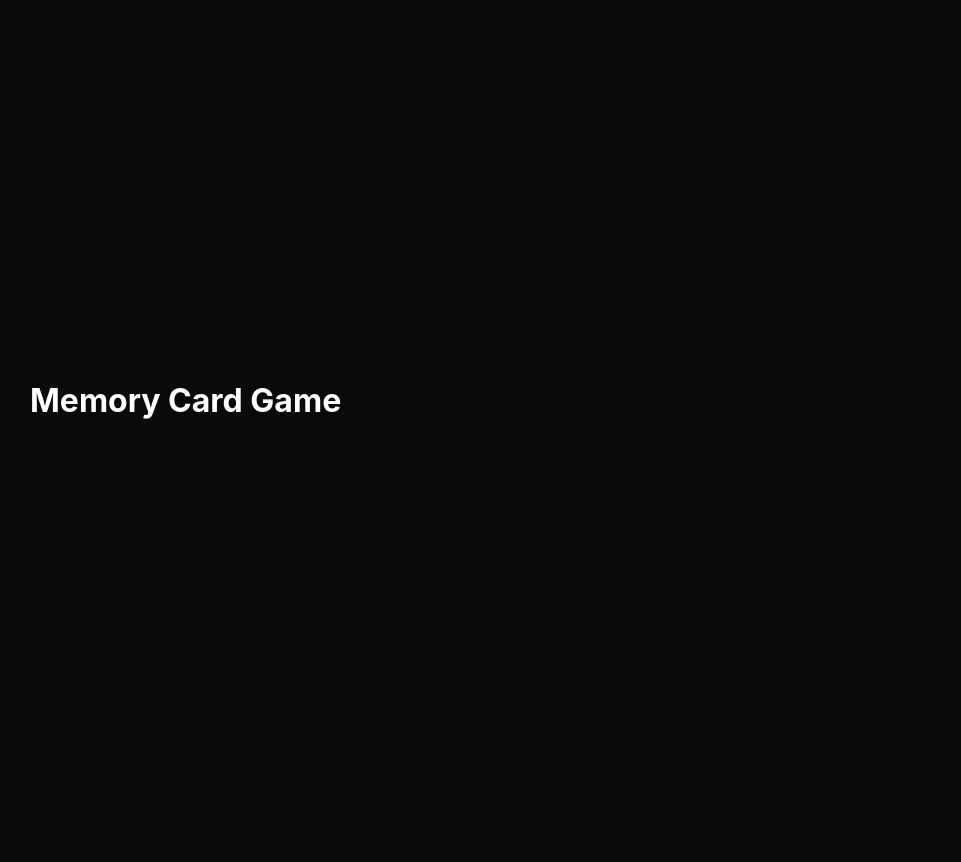
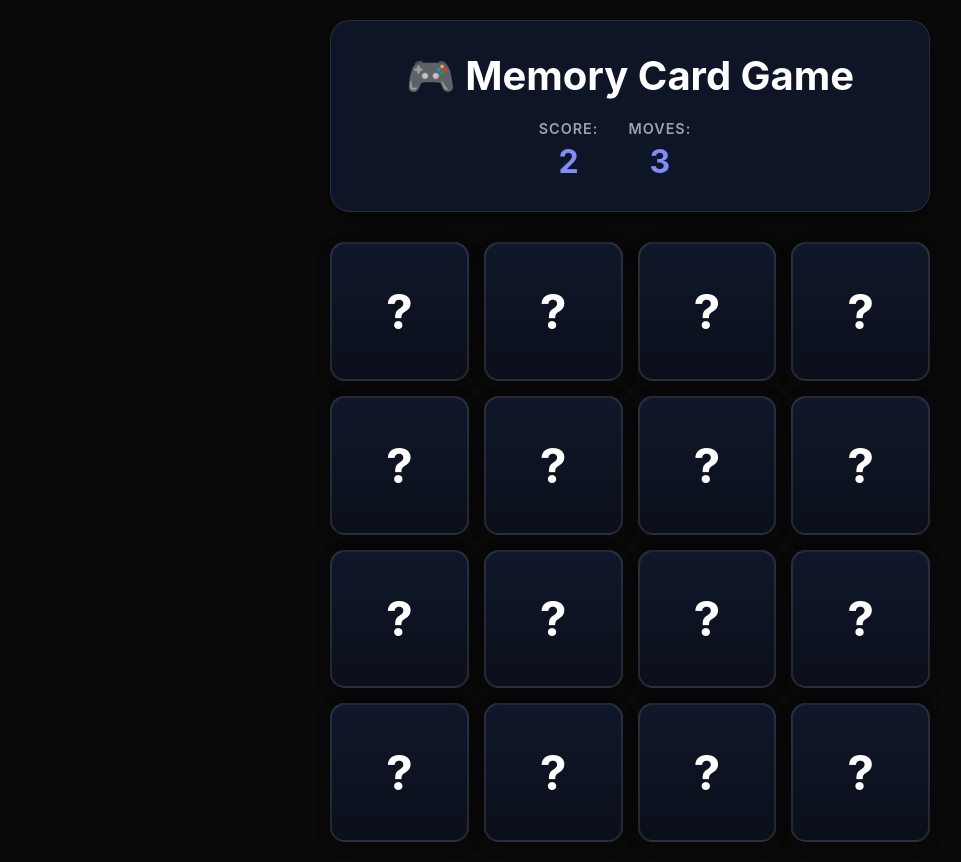
Before and after one commit to BisuMandi/memory-card-game, a React (Vite) app: page / in a window 1280 px wide. Shown: the whole page, without its empty margins (10-971 px from the left). Before the commit the page ends 800 px from the top, so only its background shows below. Built offline with nearby package versions, Linux system fonts and the light colour scheme.

Commit message:
implement dynamic 4x4 card grid rendering

```diff
--- a/src/App.jsx
+++ b/src/App.jsx
@@ -1,11 +1,20 @@
+import { Card } from "./components/Card";
+import { GameHeader } from "./components/GameHeader";
+
+const cardValues = ["🍎", "🍇", "🥭", "🍌", "🥝", "🍉", "🥑","🍒", "🍎", "🍇", "🥭", "🍌", "🥝", "🍉", "🥑","🍒"]
 
 const App = () => {
 
   return (
-    <>
-     <h1>Memory Card Game</h1>
-    </>
+    <div className="app">
+      <GameHeader score={2} moves={3} />
+
+      <div className="cards-grid">
+        {cardValues.map((card, index) =>
+          <Card card={card} />)}
+      </div>
+    </div>
   )
 }
 
-export default App
+export default App;
```
